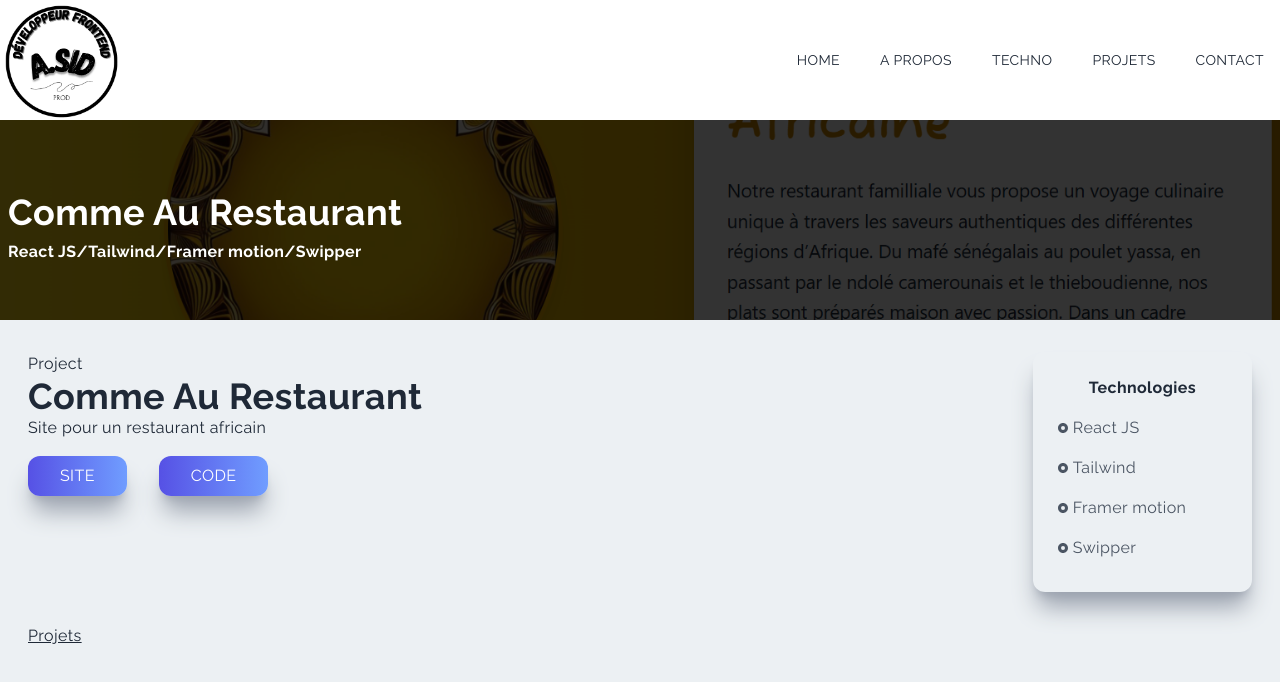
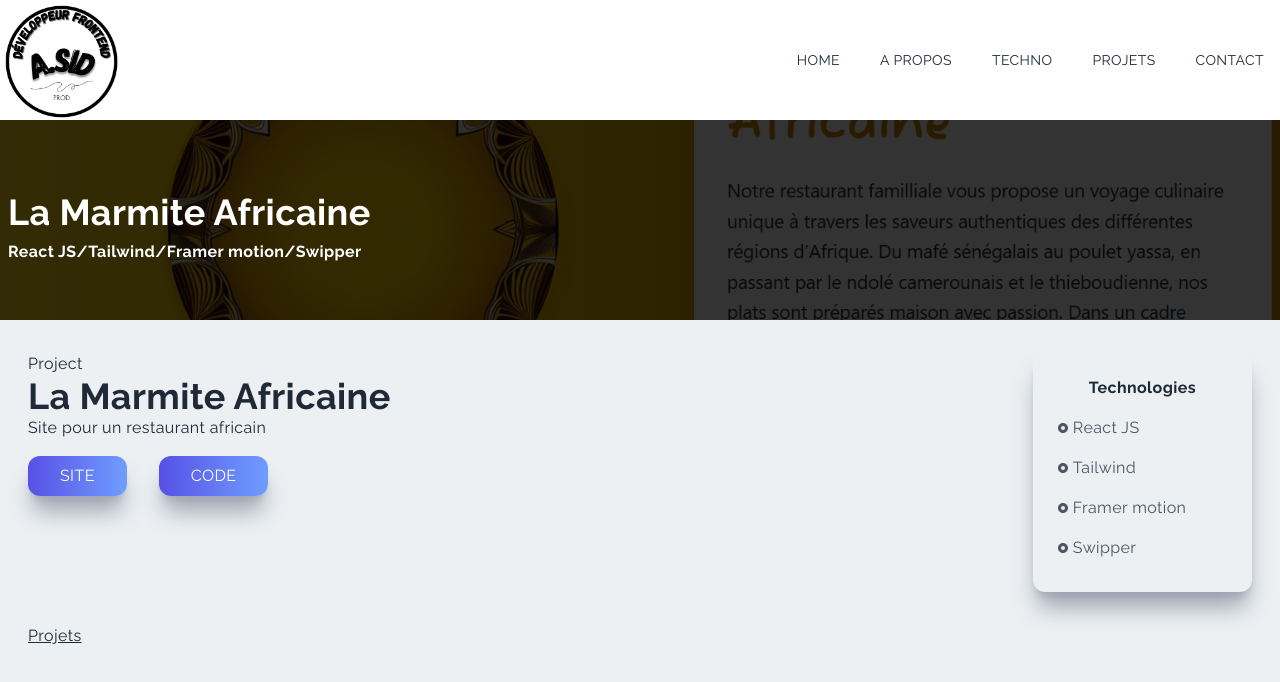
Before and after one commit to Animasso/PortofolioNext, a Next.js app: page /Marmite in a window 1280 px wide. Shown: the top 682 px of the page. Built offline with nearby package versions, Linux system fonts and the light colour scheme.

Commit message:
change : website title

```diff
--- a/pages/Marmite.jsx
+++ b/pages/Marmite.jsx
@@ -15,7 +15,7 @@ const Marmite = () => {
       <div className=" w-full">
         <ProjectDetail
           projetImage={MarmitePic}
-          projetTitle="Comme Au Restaurant"
+          projetTitle="La Marmite Africaine"
           projetStructure="Site pour un restaurant africain "
           projetTech=" React JS/Tailwind/Framer motion/Swipper"
           projetLink="https://marmite-africaine.vercel.app/"
```
